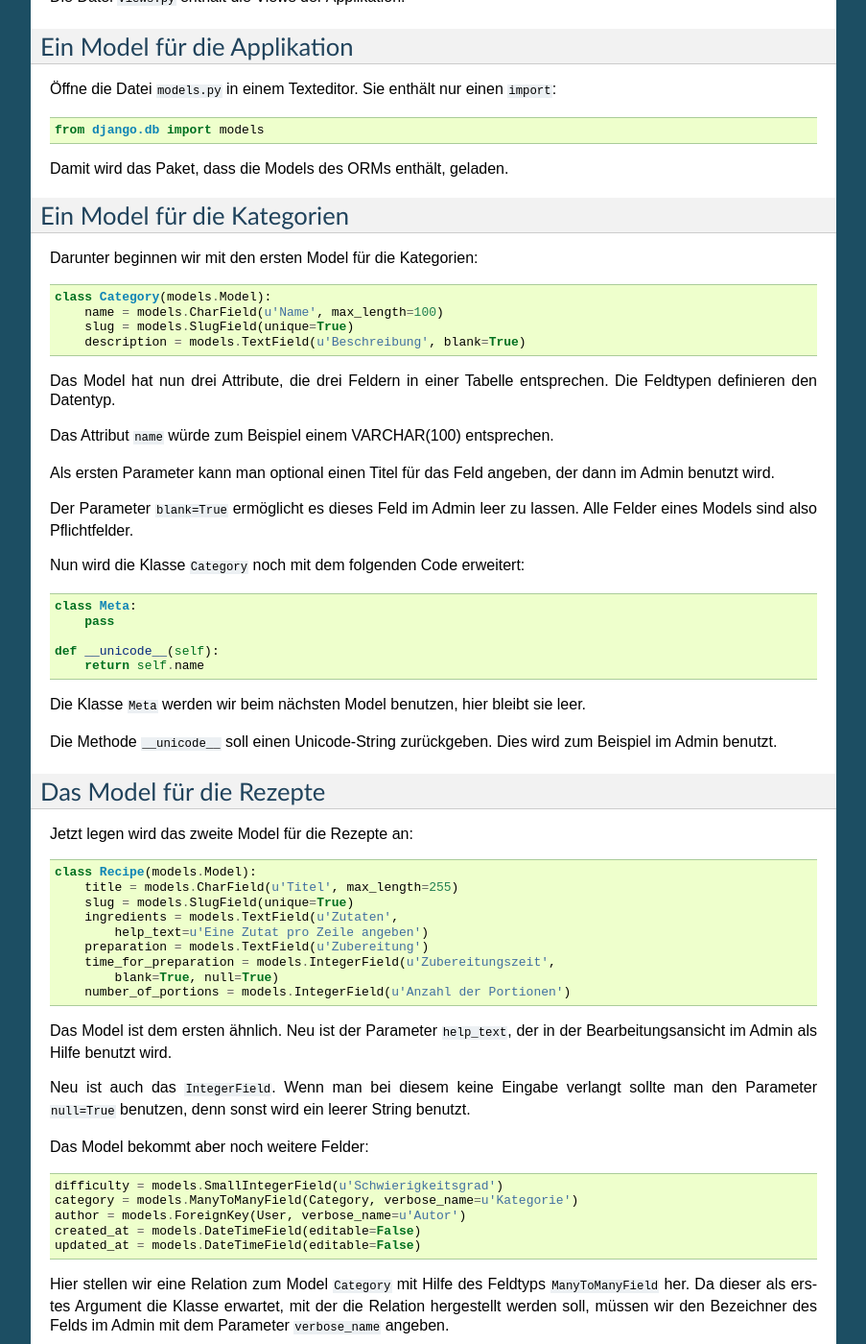
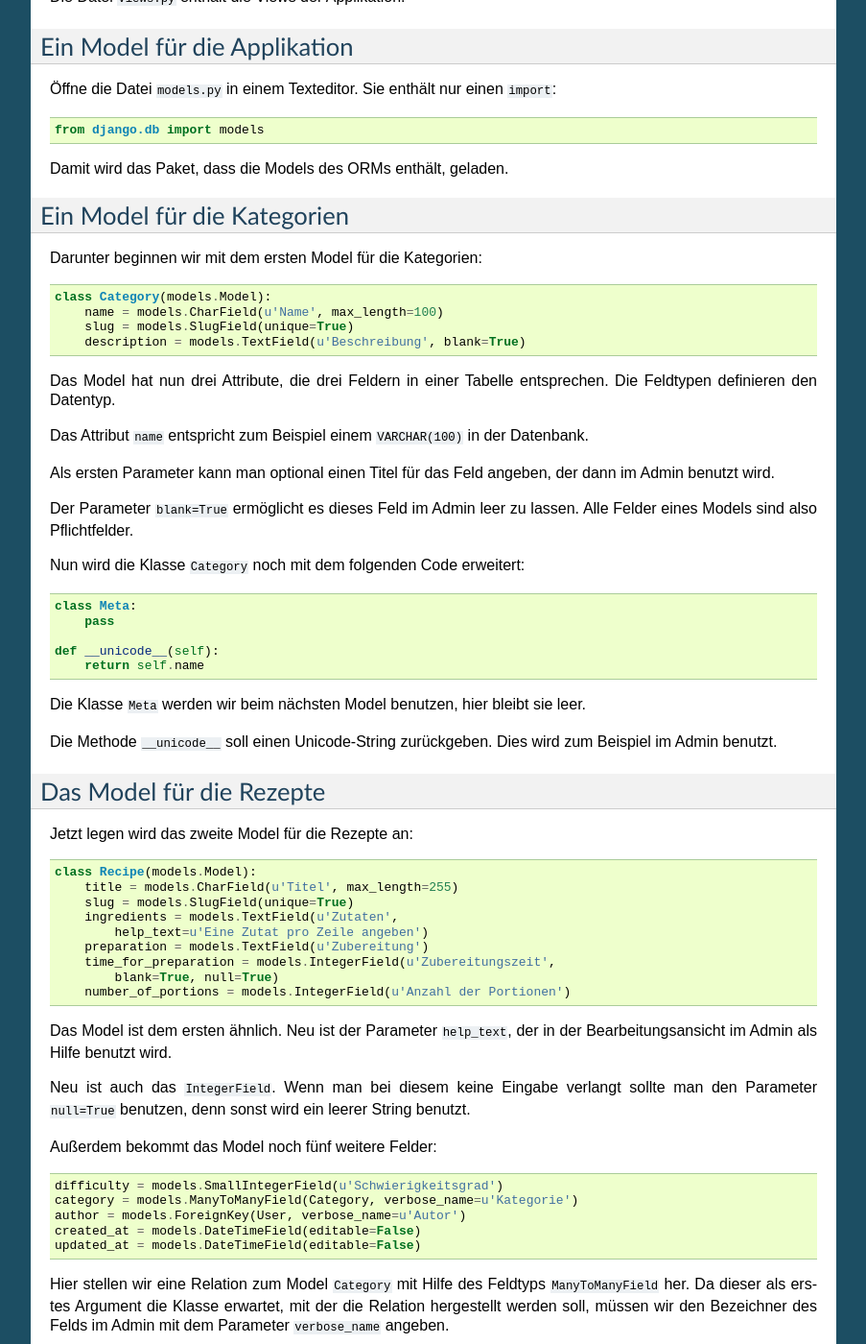
Before and after one commit to keimlink/django-workshop, a Sphinx documentation site: the page built from docs/erstes_projekt/app.rst, in a window 1280 px wide and 1400 px high, scrolled down 556 px. Shown: the whole window at 96% size, without its empty margins (198-1101 px from the left). Built offline with Sphinx 7.4.7, drawn with Linux system fonts in a browser that asks for light colours.

Commit message:
Rechtschreibfehler und Ausdruck korrigiert.

```diff
--- a/docs/erstes_projekt/app.rst
+++ b/docs/erstes_projekt/app.rst
@@ -37,7 +37,7 @@ Damit wird das Paket, dass die Models des ORMs enthält, geladen.
 Ein Model für die Kategorien
 ============================
 
-Darunter beginnen wir mit den ersten Model für die Kategorien::
+Darunter beginnen wir mit dem ersten Model für die Kategorien::
 
     class Category(models.Model):
         name = models.CharField(u'Name', max_length=100)
@@ -46,7 +46,7 @@ Darunter beginnen wir mit den ersten Model für die Kategorien::
 
 Das Model hat nun drei Attribute, die drei Feldern in einer Tabelle entsprechen. Die Feldtypen definieren den Datentyp.
 
-Das Attribut ``name`` würde zum Beispiel einem VARCHAR(100) entsprechen.
+Das Attribut ``name`` entspricht zum Beispiel einem ``VARCHAR(100)`` in der Datenbank.
 
 Als ersten Parameter kann man optional einen Titel für das Feld angeben, der dann im Admin benutzt wird.
 
@@ -83,7 +83,7 @@ Das Model ist dem ersten ähnlich. Neu ist der Parameter ``help_text``, der in d
 
 Neu ist auch das ``IntegerField``. Wenn man bei diesem keine Eingabe verlangt sollte man den Parameter ``null=True`` benutzen, denn sonst wird ein leerer String benutzt.
 
-Das Model bekommt aber noch weitere Felder::
+Außerdem bekommt das Model noch fünf weitere Felder::
 
     difficulty = models.SmallIntegerField(u'Schwierigkeitsgrad')
     category = models.ManyToManyField(Category, verbose_name=u'Kategorie')
```
